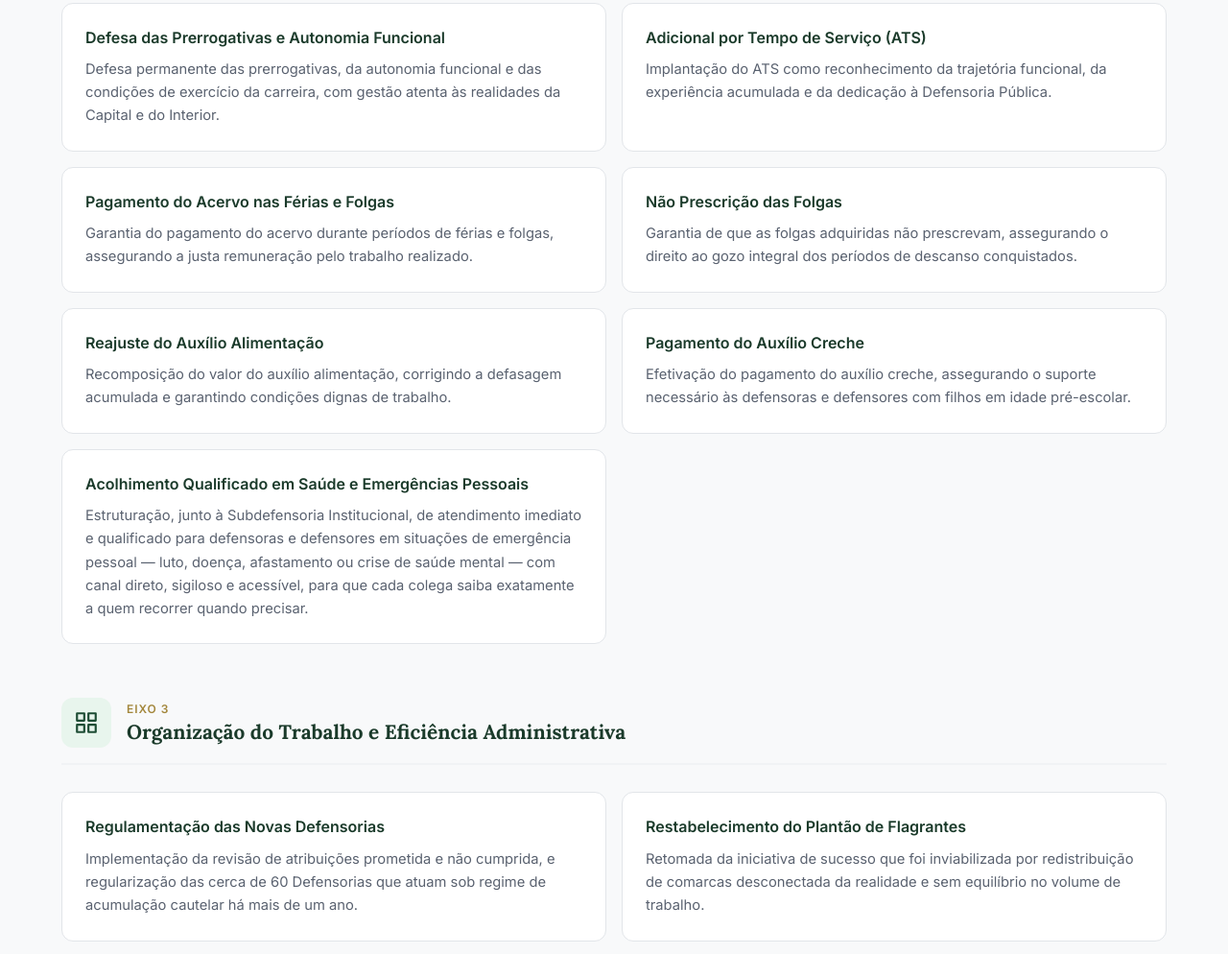
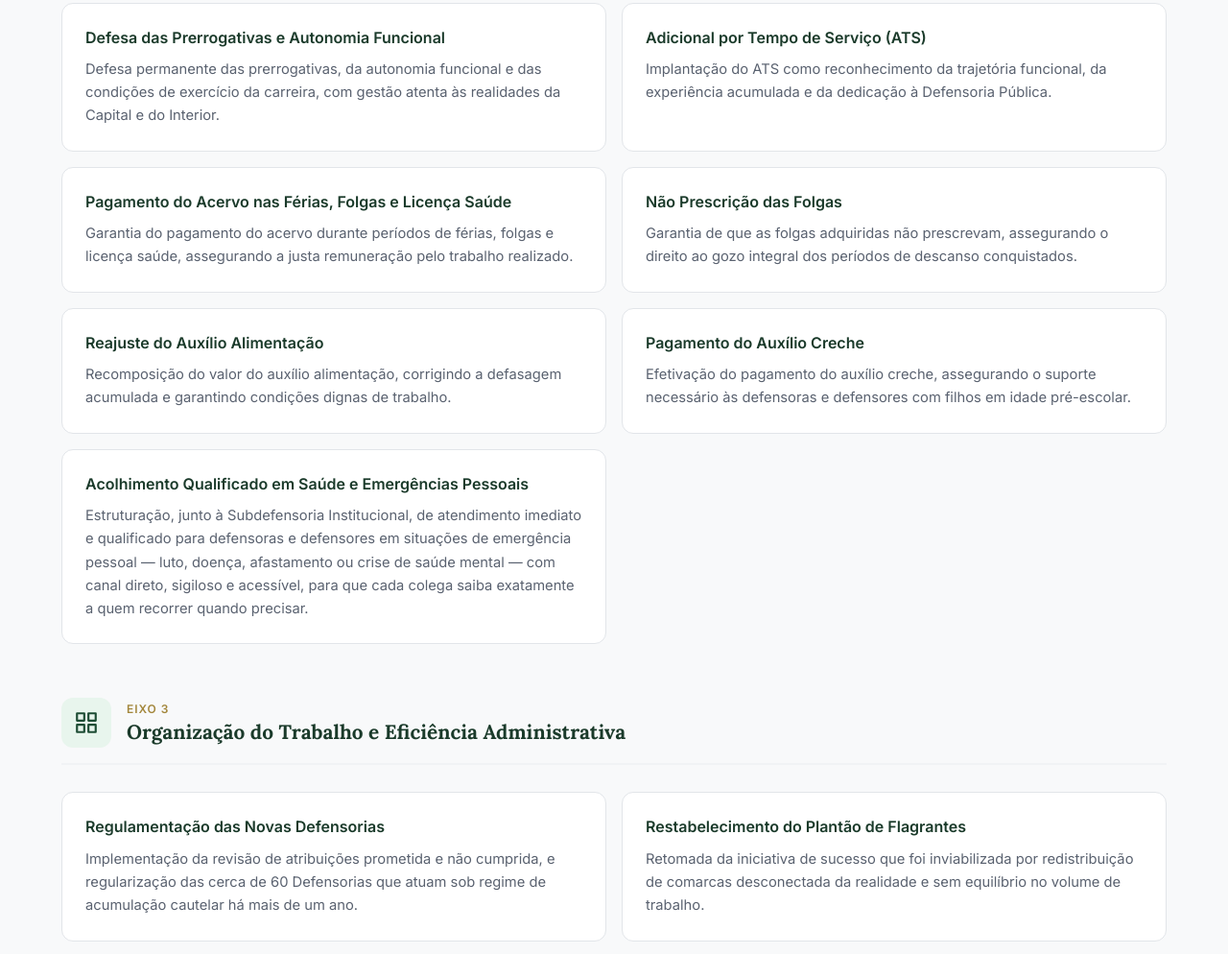
Before and after one commit to marcelompiton/site-campanha, a plain HTML site: page index.html in a window 1280 px wide. Shown: the part 3223-4217 px from the top of the page at 96% size. Drawn offline with Linux system fonts and the light colour scheme.

Commit message:
Adiciona licença saúde ao card de pagamento do acervo
Co-Authored-By: Claude Opus 4.6 <noreply@anthropic.com>

```diff
--- a/index.html
+++ b/index.html
@@ -1484,8 +1484,8 @@
             <p>Implanta&ccedil;&atilde;o do ATS como reconhecimento da trajet&oacute;ria funcional, da experi&ecirc;ncia acumulada e da dedica&ccedil;&atilde;o &agrave; Defensoria P&uacute;blica.</p>
           </div>
           <div class="proposal-card">
-            <h4>Pagamento do Acervo nas F&eacute;rias e Folgas</h4>
-            <p>Garantia do pagamento do acervo durante per&iacute;odos de f&eacute;rias e folgas, assegurando a justa remunera&ccedil;&atilde;o pelo trabalho realizado.</p>
+            <h4>Pagamento do Acervo nas F&eacute;rias, Folgas e Licen&ccedil;a Sa&uacute;de</h4>
+            <p>Garantia do pagamento do acervo durante per&iacute;odos de f&eacute;rias, folgas e licen&ccedil;a sa&uacute;de, assegurando a justa remunera&ccedil;&atilde;o pelo trabalho realizado.</p>
           </div>
           <div class="proposal-card">
             <h4>N&atilde;o Prescri&ccedil;&atilde;o das Folgas</h4>
```
